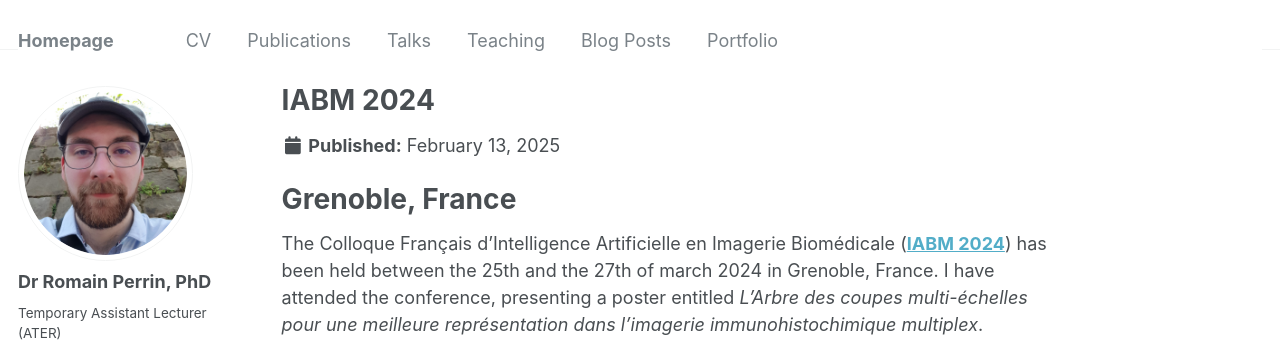
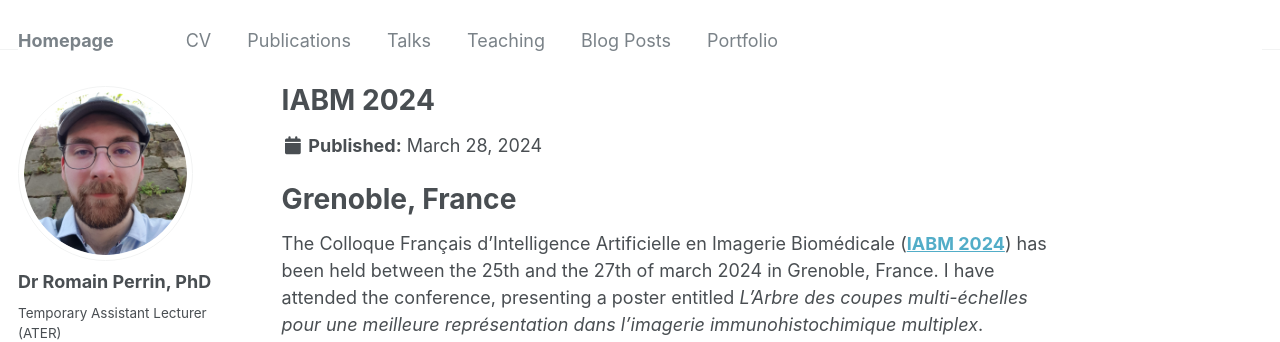
Before and after one commit to Romain96/Romain96.github.io, a Jekyll site: the page built from _portfolio/portfolio-2-IABM-2024.md, in a window 1280 px wide and 1094 px high. Shown: the top 342 px of the window. Built offline with Jekyll 4.4.1, drawn with Linux system fonts in a browser that asks for light colours; some web fonts are replaced.

Commit message:
adding date to IABM in portfolio

```diff
--- a/_portfolio/portfolio-2-IABM-2024.md
+++ b/_portfolio/portfolio-2-IABM-2024.md
@@ -2,6 +2,7 @@
 title: "IABM 2024"
 excerpt: "Colloque Français d'Intelligence Artificielle en Imagerie Biomédicale (IABM 2024)"
 collection: portfolio
+date: 2024-03-28
 ---
 
 # Grenoble, France
```
